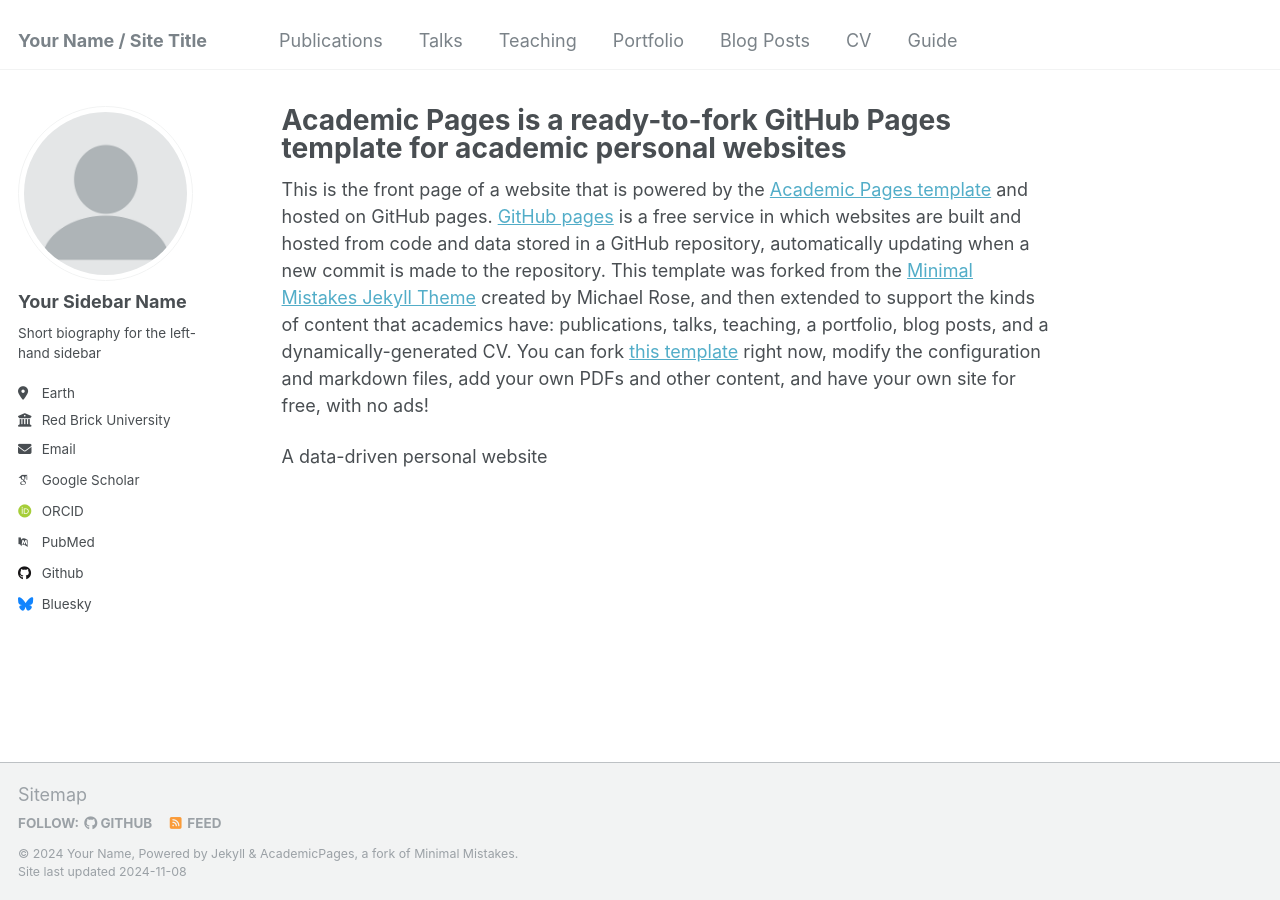
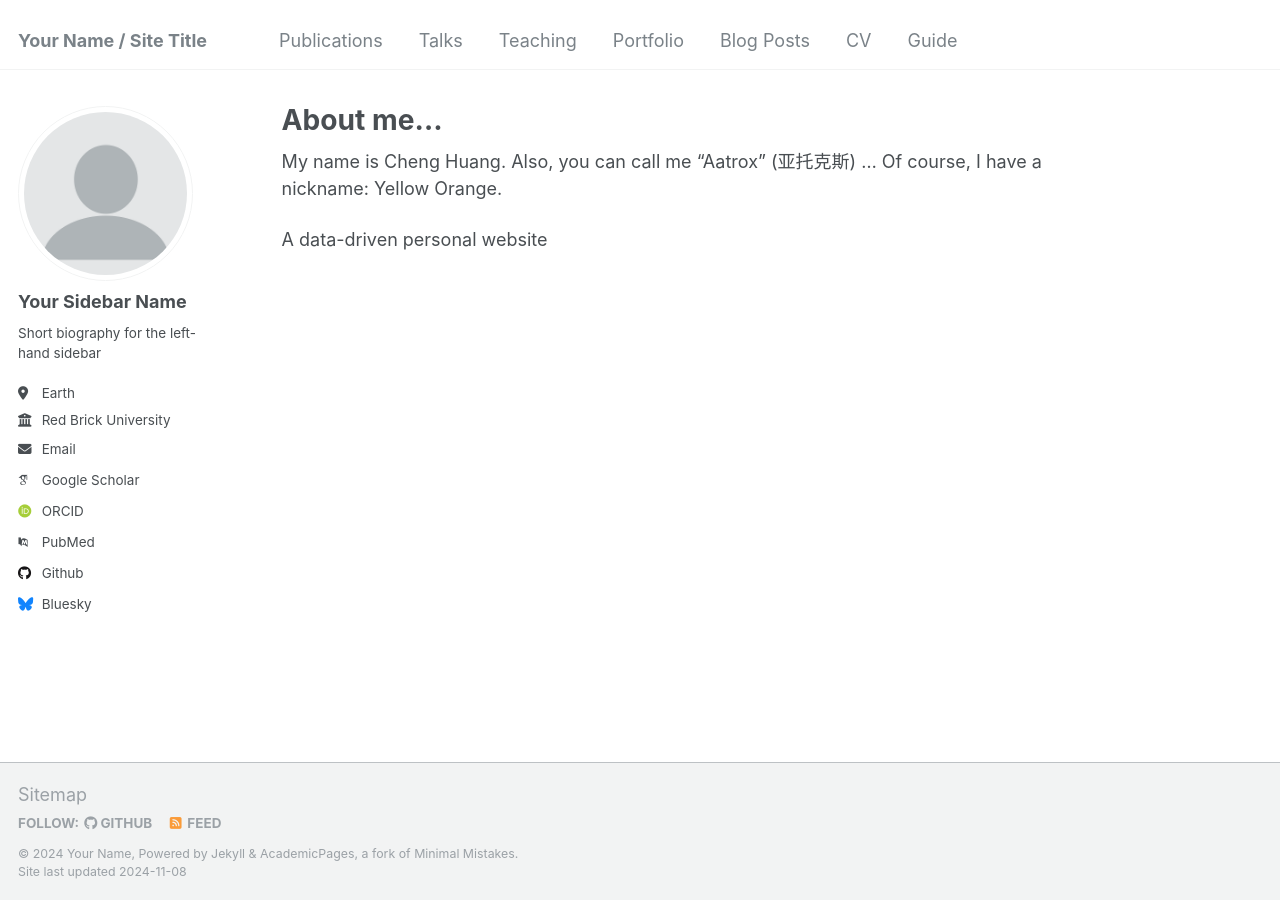
Before and after one commit to CH-YellowOrange/Aatrox-Cheng.github.io, a Jekyll site: the page built from _pages/about.md, in a window 1280 px wide. Built offline with Jekyll 4.4.1, drawn with Linux system fonts in a browser that asks for light colours; some web fonts are replaced.

Commit message:
Update about.md

```diff
--- a/_pages/about.md
+++ b/_pages/about.md
@@ -1,12 +1,12 @@
 ---
 permalink: /
-title: "Academic Pages is a ready-to-fork GitHub Pages template for academic personal websites"
+title: "About me..."
 author_profile: true
 redirect_from:
   - /about/
   - /about.html
 ---
 
-This is the front page of a website that is powered by the [Academic Pages template](https://github.com/academicpages/academicpages.github.io) and hosted on GitHub pages. [GitHub pages](https://pages.github.com) is a free service in which websites are built and hosted from code and data stored in a GitHub repository, automatically updating when a new commit is made to the repository. This template was forked from the [Minimal Mistakes Jekyll Theme](https://mmistakes.github.io/minimal-mistakes/) created by Michael Rose, and then extended to support the kinds of content that academics have: publications, talks, teaching, a portfolio, blog posts, and a dynamically-generated CV. You can fork [this template](https://github.com/academicpages/academicpages.github.io) right now, modify the configuration and markdown files, add your own PDFs and other content, and have your own site for free, with no ads!
+My name is Cheng Huang. Also, you can call me "Aatrox" (亚托克斯) ... Of course, I have a nickname: Yellow Orange.
 
 A data-driven personal website
```
